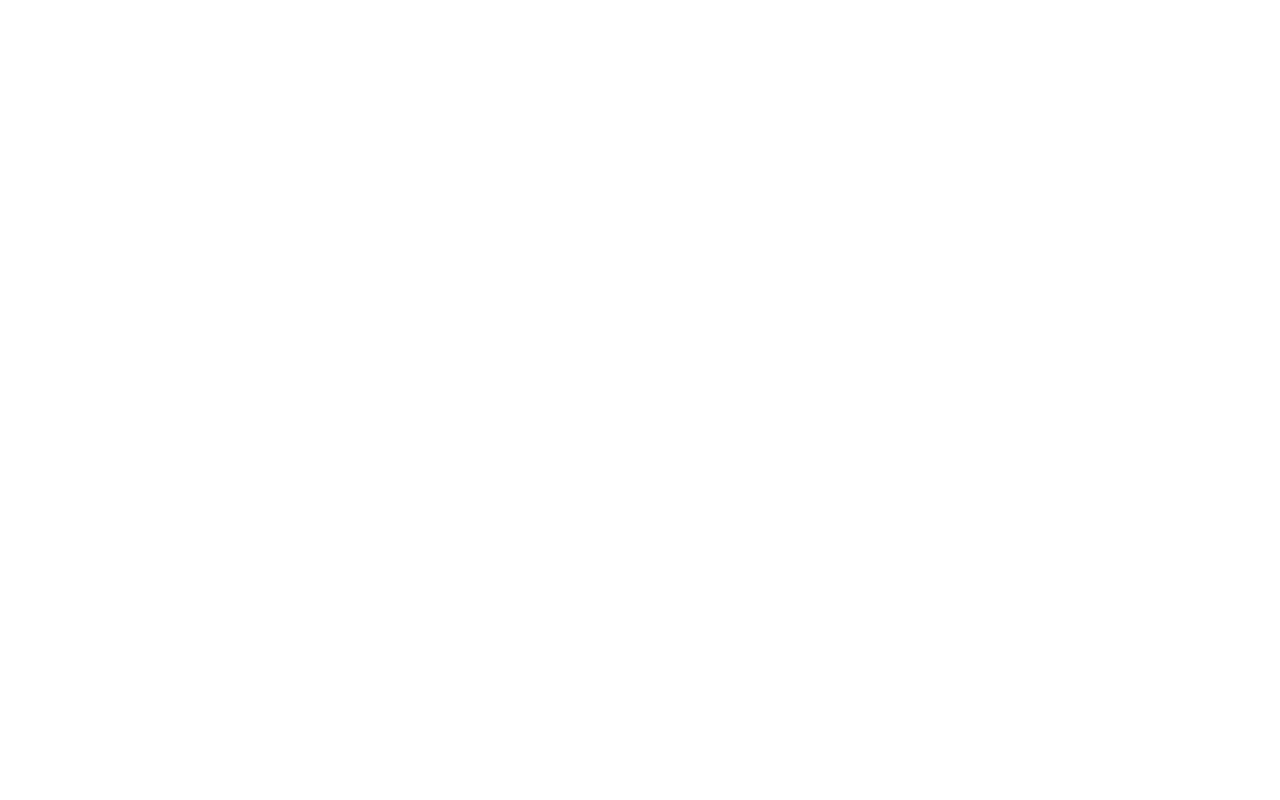
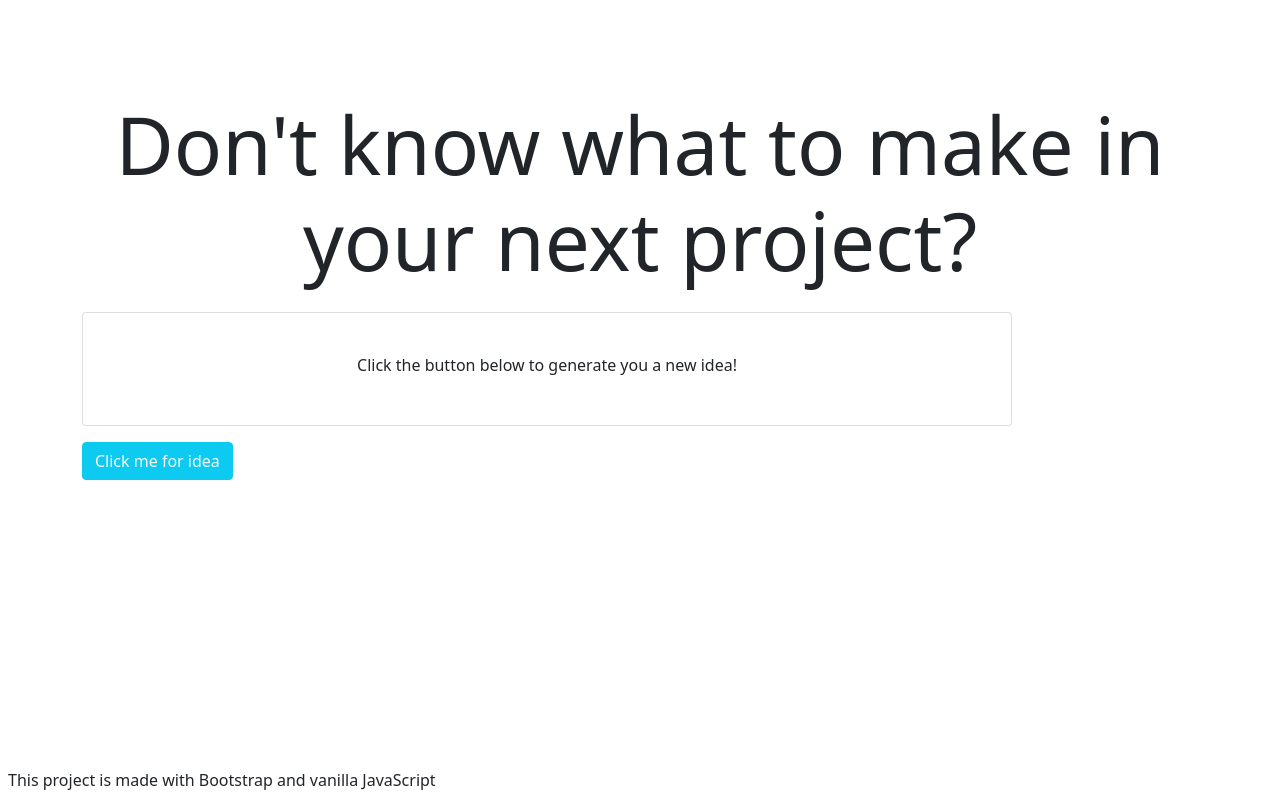
Before and after one commit to yingmo55/idea-generator, a plain HTML site: page index.html in a window 1280 px wide. Drawn offline with nearby package versions, Linux system fonts and the light colour scheme.

Commit message:
Add Skeleton HTML Add style from Bootstrap

```diff
--- a/index.html
+++ b/index.html
@@ -1,11 +1,32 @@
 <!DOCTYPE html>
 <html lang="en">
 <head>
-  <title></title>
+  <title>Idea Generator</title>
   <meta charset="UTF-8" />
   <meta name="viewport" content="width=device-width,initial-scale=1" />
   <meta name="description" content="" />
+  <link href="https://cdn.jsdelivr.net/npm/bootstrap@5.1.3/dist/css/bootstrap.min.css" rel="stylesheet" integrity="sha384-1BmE4kWBq78iYhFldvKuhfTAU6auU8tT94WrHftjDbrCEXSU1oBoqyl2QvZ6jIW3" crossorigin="anonymous">
+  <script src="https://cdn.jsdelivr.net/npm/bootstrap@5.1.3/dist/js/bootstrap.bundle.min.js" integrity="sha384-ka7Sk0Gln4gmtz2MlQnikT1wXgYsOg+OMhuP+IlRH9sENBO0LRn5q+8nbTov4+1p" crossorigin="anonymous" defer></script>
+  <script src='./main.js' defer></script>
 </head>
 <body>
+    <div class='container justify-content-center'>
+    <div class='p-5'></div>
+    <h1 class='display-1 text-center'>Don't know what to make in your next project?</h1>
+    <div class='p-2'></div>
+    <div class='card col-lg-10'>
+        <div class='card-body text-center'>
+            <div class='p-2'></div>
+            <h2 id='ideaHeader'></h2>
+            <p id='card-text'>Click the button below to generate you a new idea!</p/>
+                <div class='p-2'></div>
+        </div>
+    </div>
+    <div class='p-2'></div>
+    <div class=''>
+    <button type='button' class='btn btn-info text text-light' id='ideaGenerator'>Click me for idea</button>
+    </div>
+</div>
+    <footer class='fixed-bottom m-2'>This project is made with Bootstrap and vanilla JavaScript</footer>
 </body>
 </html>
```
